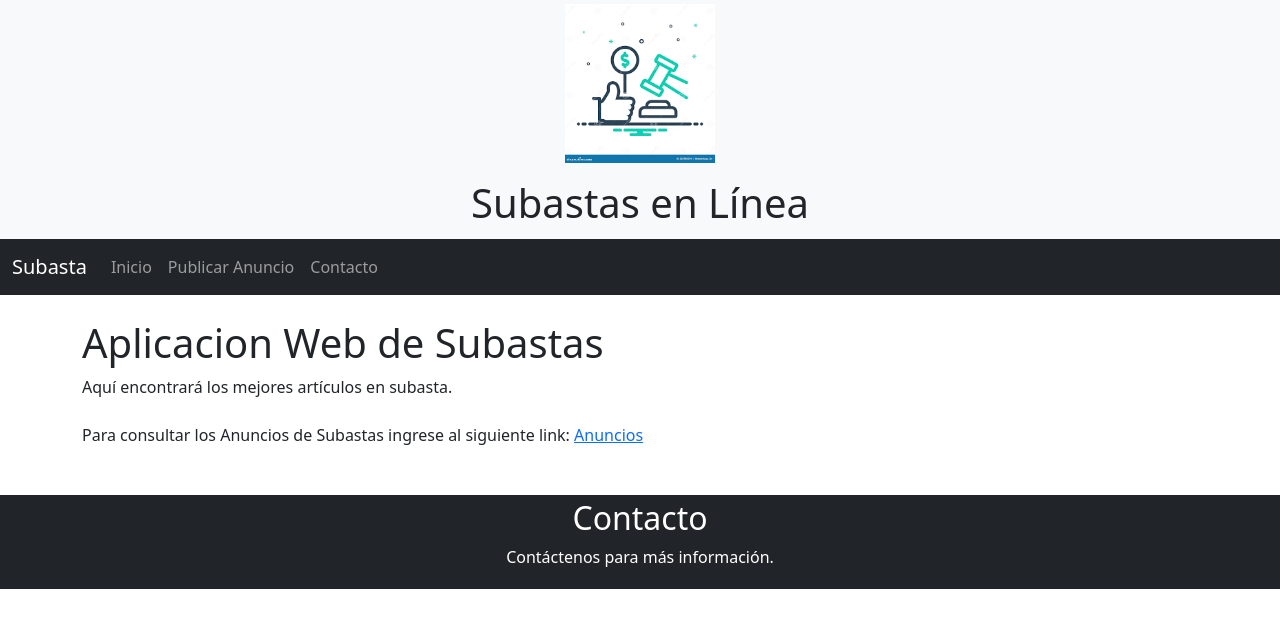
After one commit to unca-programacion3/subastas, a Django app: template templates/base/home.html in a window 1280 px wide. The commit adds this page. Shown: the top 628 px of the page. Run offline with Django 5.2, Linux system fonts and the light colour scheme; the template is opened without the code that fills it, so the values that code supplies are empty.

```diff
--- a/apps/anuncio/forms.py
+++ b/apps/anuncio/forms.py
@@ -39,6 +39,7 @@ class AnuncioModificaForm(forms.ModelForm):
         widgets = {
             'imagen': forms.ClearableFileInput(),
             'fecha_inicio': DateInput(format='%Y-%m-%d', attrs={'type': 'date'}),
+
         }
 
     def __init__(self, *args, **kwargs):
--- a/apps/anuncio/models.py
+++ b/apps/anuncio/models.py
@@ -1,4 +1,5 @@
 from django.db import models
+from django.utils import timezone
 
 
 class Categoria(models.Model):
@@ -14,7 +15,7 @@ class Anuncio(models.Model):
     precio_inicial = models.DecimalField(decimal_places=2, max_digits=10)
     imagen = models.FileField()
     fecha_publicacion = models.DateTimeField(auto_now_add=True)
-    fecha_inicio = models.DateTimeField()
+    fecha_inicio = models.DateTimeField(default=timezone.now)
     fecha_fin = models.DateTimeField(blank=True, null=True)
     activo = models.BooleanField(default=True)
     categorias = models.ManyToManyField(Categoria)
--- a/apps/anuncio/templates/anuncio/detalle.html
+++ b/apps/anuncio/templates/anuncio/detalle.html
@@ -29,7 +29,7 @@
                 <p class="card-text"><strong>Publicado por: </strong>{{ anuncio.publicado_por }}</p>
             </div>
              <hr>
-            <form action="" method="POST">
+            <form action="{% url 'anuncio:eliminar_anuncio' %}" method="POST">
                 {% csrf_token %}
                 <input type="hidden" name="id_anuncio" value="{{ anuncio.id }}">
                 <a class="btn btn-primary" href="{% url 'anuncio:editar_anuncio' anuncio.id %}">Editar</a>
--- a/apps/anuncio/urls.py
+++ b/apps/anuncio/urls.py
@@ -7,5 +7,6 @@ urlpatterns = [
     path('', views.lista_anuncios, name='lista_anuncios'),
     path('<int:pk>/', views.detalle_anuncio, name='detalle_anuncio'),
     path('publicar/', views.crear_anuncio, name='crear_anuncio'),
-    path('editar/<int:pk>/', views.editar_anuncio, name='editar_anuncio')
+    path('editar/<int:pk>/', views.editar_anuncio, name='editar_anuncio'),
+    path('eliminar/', views.eliminar_anuncio, name='eliminar_anuncio')
 ]
--- a/subastas/urls.py
+++ b/subastas/urls.py
@@ -18,8 +18,11 @@ from django.conf import settings
 from django.conf.urls.static import static
 from django.contrib import admin
 from django.urls import path, include
+from django.views.generic import TemplateView
+
 
 urlpatterns = [
     path("admin/", admin.site.urls),
-    path('anuncio/', include('apps.anuncio.urls', namespace='anuncio'))
+    path('anuncio/', include('apps.anuncio.urls', namespace='anuncio')),
+    path('', TemplateView.as_view(template_name='base/home.html'), name='home')
 ] + static(settings.MEDIA_URL, document_root=settings.MEDIA_ROOT)
--- a/templates/base/base.html
+++ b/templates/base/base.html
@@ -24,7 +24,7 @@
                 </button>
                 <div class="collapse navbar-collapse" id="navbarNav">
                     <ul class="navbar-nav ">
-                        <li class="nav-item"><a class="nav-link" href="#home">Inicio</a></li>
+                        <li class="nav-item"><a class="nav-link" href="/">Inicio</a></li>
                         <li class="nav-item"><a class="nav-link" href="{% url 'anuncio:crear_anuncio' %}">Publicar Anuncio</a></li>
                         <li class="nav-item"><a class="nav-link" href="#contacto">Contacto</a></li>
                     </ul>
--- /dev/null
+++ b/templates/base/home.html
@@ -0,0 +1,11 @@
+{% extends "base/base.html" %}
+{% block titulo %}Aplicacion Web de Subastas{% endblock %}
+{% block contenido_principal %}
+    <header id="home">
+        <h1>Aplicacion Web de Subastas</h1>
+        <p>Aquí encontrará los mejores artículos en subasta.</p>
+    </header>
+    <section id="articulos" class="mt-4 mb-5">
+        <p>Para consultar los Anuncios de Subastas ingrese al siguiente link: <a href="{% url 'anuncio:lista_anuncios' %}">Anuncios</a></p>
+    </section>
+{% endblock %}
```
Also changed, not shown: apps/anuncio/templates/anuncio/lista.html (+8 -2 lines), apps/anuncio/views.py (+23 -1 lines), apps/anuncio/migrations/0004_alter_anuncio_fecha_inicio.py (added), arte-moderno.jfif (added), juego-tazas.png (added), 1 other file.
